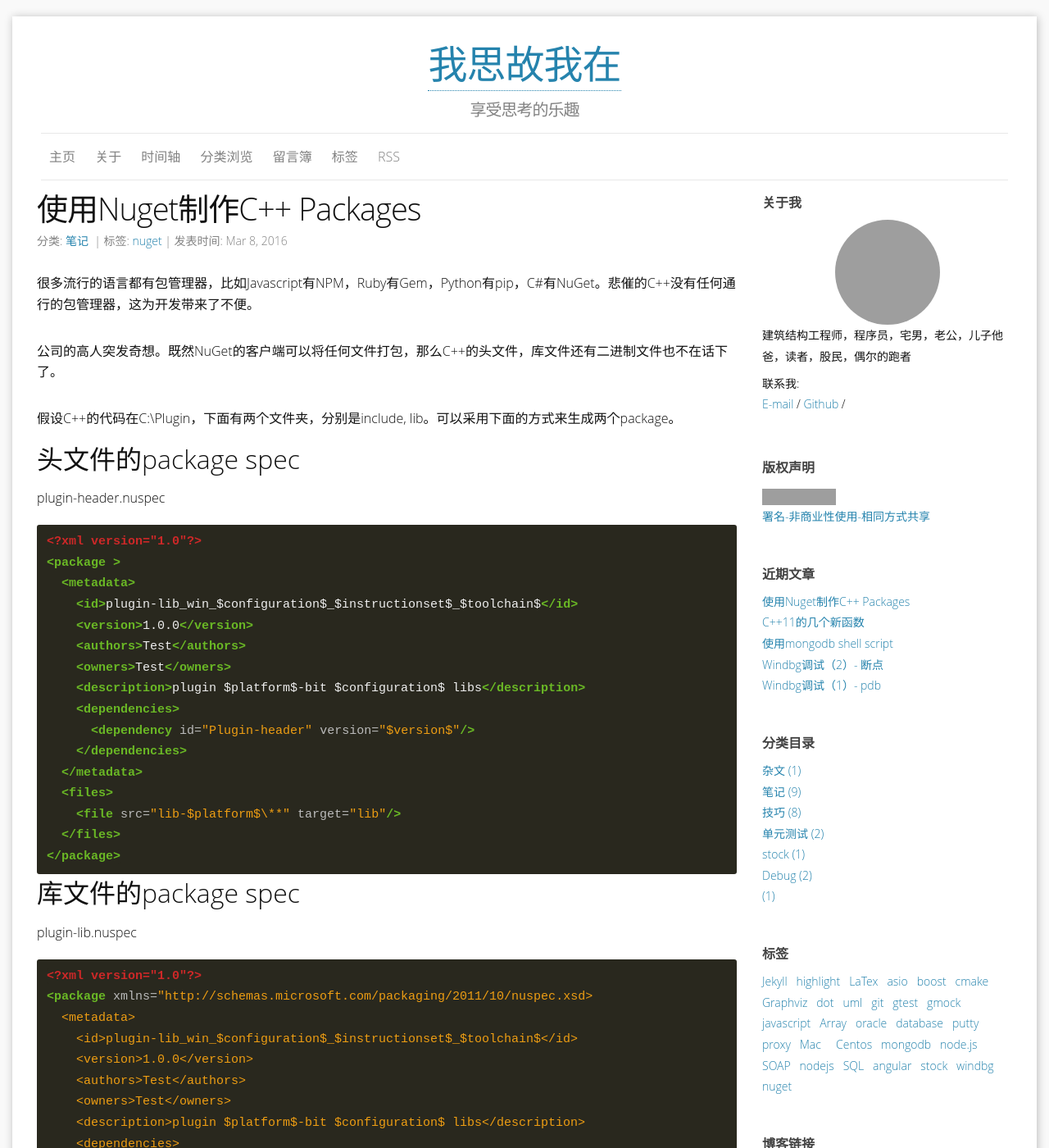
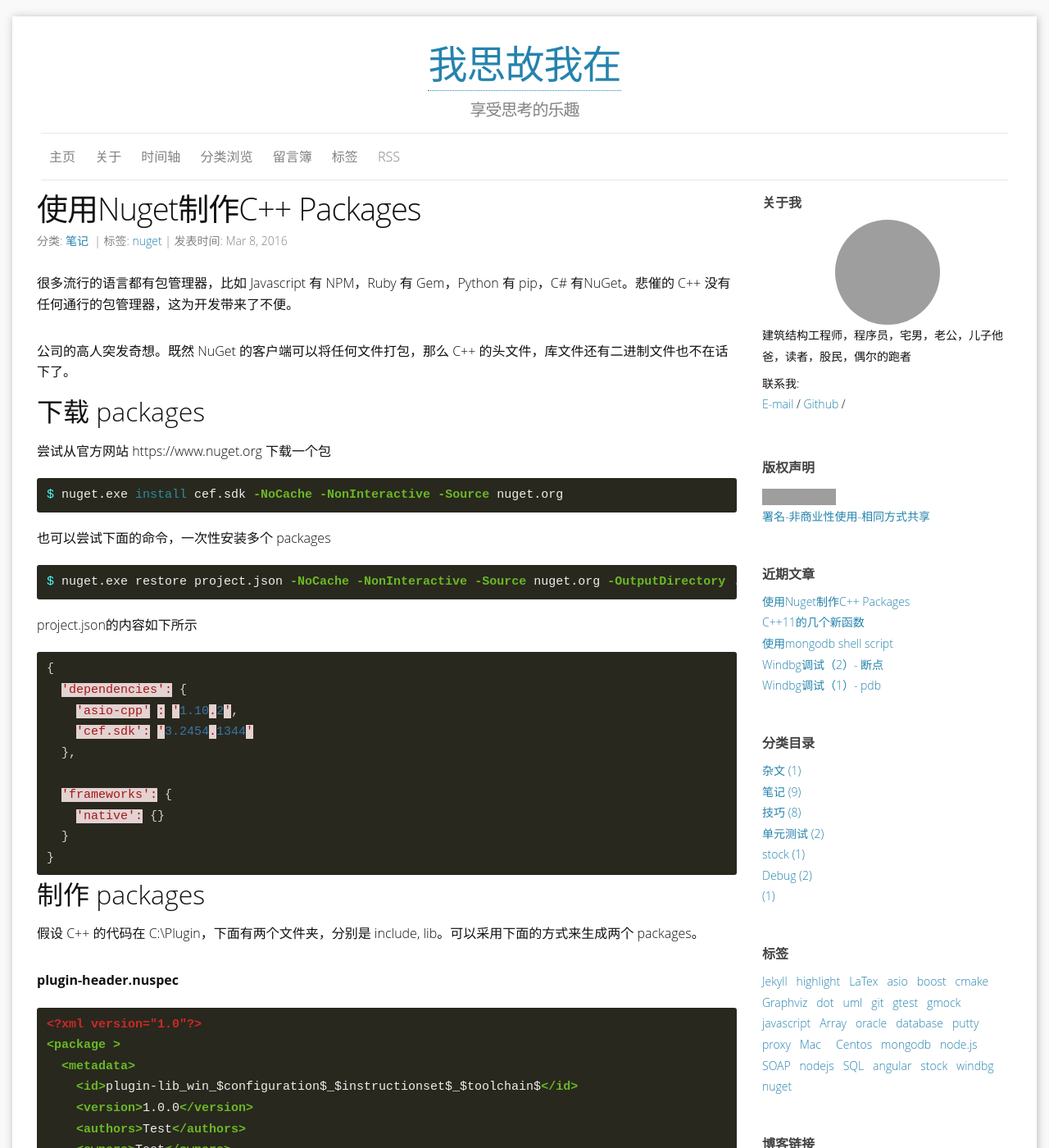
Before and after one commit to Junch/Junch.github.io, a Jekyll site: the page built from _posts/2016-03-08-original-nuget.md, in a window 1280 px wide and 1400 px high. Shown: the whole window at 82% size. Built offline with Jekyll 4.4.1, drawn with Linux system fonts in a browser that asks for light colours; some web fonts are replaced; comment, search, counter and statistics services are not loaded; some of the changed text lies outside the part shown; grey boxes are pictures that could not be loaded.

Commit message:
Update the article related to nuget

````diff
--- a/_config.yml
+++ b/_config.yml
@@ -62,3 +62,4 @@ gems: [jekyll-paginate]
 kramdown:
     input: GFM
     hard_wrap: false
+    syntax_highlighter: rouge
--- a/_posts/2016-03-08-original-nuget.md
+++ b/_posts/2016-03-08-original-nuget.md
@@ -6,14 +6,41 @@ description: ""
 tags: ["nuget"]
 categories: ["笔记"]
 ---
-很多流行的语言都有包管理器，比如Javascript有NPM，Ruby有Gem，Python有pip，C#有NuGet。悲催的C++没有任何通行的包管理器，这为开发带来了不便。
+很多流行的语言都有包管理器，比如 Javascript 有 NPM，Ruby 有 Gem，Python 有 pip，C# 有NuGet。悲催的 C++ 没有任何通行的包管理器，这为开发带来了不便。
 
-公司的高人突发奇想。既然NuGet的客户端可以将任何文件打包，那么C++的头文件，库文件还有二进制文件也不在话下了。
+公司的高人突发奇想。既然 NuGet 的客户端可以将任何文件打包，那么 C++ 的头文件，库文件还有二进制文件也不在话下了。
 
-假设C++的代码在C:\Plugin，下面有两个文件夹，分别是include, lib。可以采用下面的方式来生成两个package。
+## 下载 packages
+尝试从官方网站 https://www.nuget.org 下载一个包
 
-## 头文件的package spec
-plugin-header.nuspec
+```bash
+$ nuget.exe install cef.sdk -NoCache -NonInteractive -Source nuget.org
+```
+也可以尝试下面的命令，一次性安装多个 packages
+
+```bash
+$ nuget.exe restore project.json -NoCache -NonInteractive -Source nuget.org -OutputDirectory .
+```
+
+project.json的内容如下所示
+
+```json
+{
+  'dependencies': {
+    'asio-cpp' : '1.10.2',
+    'cef.sdk': '3.2454.1344'
+  },
+
+  'frameworks': {
+    'native': {}
+  }
+}
+```
+
+## 制作 packages
+假设 C++ 的代码在 C:\Plugin，下面有两个文件夹，分别是 include, lib。可以采用下面的方式来生成两个 packages。
+
+**plugin-header.nuspec**
 
 ```xml
 <?xml version="1.0"?>
@@ -34,8 +61,7 @@ plugin-header.nuspec
 </package>
 ```
 
-## 库文件的package spec
-plugin-lib.nuspec
+**plugin-lib.nuspec**
 
 ```xml
 <?xml version="1.0"?>
@@ -56,10 +82,10 @@ plugin-lib.nuspec
 </package>
 ```
 
-执行如下命令来生成lib的package *plugin-lib_win_debug_intel64_v140.1.0.0-A001M008.nupkg*
+执行如下命令来生成 lib 的 package *plugin-lib_win_debug_intel64_v140.1.0.0-A001M008.nupkg*
 
 ```batch
-nuget pack plugin.nuspec -basepath c:\Plugin -version 1.0.0-A001M008 -properties configuration=debug;instructionset=intel64;toolchain=v140;platform=x64;bit=64
+$ nuget pack plugin.nuspec -basepath c:\Plugin -version 1.0.0-A001M008 -properties configuration=debug;instructionset=intel64;toolchain=v140;platform=x64;bit=64
 ```
 
 ## Reference
````
Also changed, not shown: _draft/Demo.md (added, +68 -0 lines), _draft/data.png (added).
